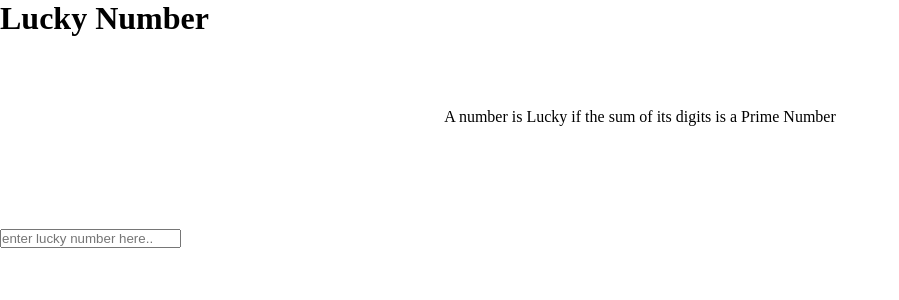
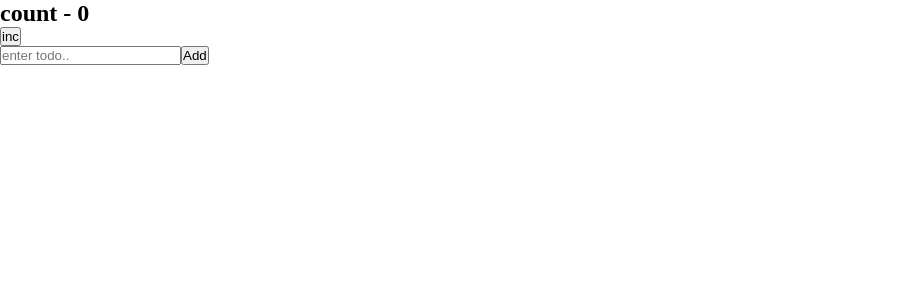
Before and after one commit to Prisans/react-setup, a React (Vite) app: page / in a window 1280 px wide. Shown: the top 300 px of the page, without its empty margins (0-899 px from the left). Built offline with nearby package versions, Linux system fonts and the light colour scheme.

Commit message:
core redux added

```diff
--- a/src/App.jsx
+++ b/src/App.jsx
@@ -33,6 +33,10 @@ import Ref from './Ref Hook/Ref'
 import Movie from './AccioJob Questions/Movie'
 import CharacterCount from './Namaste Dev/CharacterCount'
 import LuckyNumber from './Namaste Dev/LuckyNumber'
+import CouterRedux from './Redux/Core Redux/CouterRedux'
+import { Provider } from 'react-redux'
+import { store } from './Redux/Core Redux/store'
+import ReduxTodo from './Redux/Core Redux/ReduxTodo'
 
 const App = () => {
 
@@ -88,7 +92,7 @@ const App = () => {
         {/* <TodoApp/> */}
         {/* <ProgressBar/> */}
         {/* <CharacterCount/> */}
-        <LuckyNumber/>
+        {/* <LuckyNumber/> */}
 
         {/* <-------------------------React.memo---------------------> */}
 
@@ -120,6 +124,14 @@ const App = () => {
 
         {/* <Movie/> */}
 
+        {/* <-----------react redux------------------------> */}
+
+        <Provider store={store}>
+        <CouterRedux/>
+        <ReduxTodo/>
+        </Provider>
+
+
     </div>
   )
 }
--- /dev/null
+++ b/src/Redux/Core Redux/CouterRedux.jsx
@@ -0,0 +1,22 @@
+import React from 'react'
+import { useSelector,useDispatch } from 'react-redux'
+
+const CouterRedux = () => {
+    const state = useSelector(state=>state.counter.count)
+    console.log("state is " , state)
+
+    const increment = useDispatch()
+
+    function handleClick(){
+        increment({type : "INC"})
+    }
+  return (
+    <div>
+        <h2>count - {state}</h2>
+        <button onClick={handleClick} >inc</button>
+
+    </div>
+  )
+}
+
+export default CouterRedux
--- /dev/null
+++ b/src/Redux/Core Redux/ReduxTodo.jsx
@@ -0,0 +1,40 @@
+import React, { useState } from "react";
+import { useDispatch, useSelector } from "react-redux";
+
+const ReduxTodo = () => {
+  const [inp, setInp] = useState("");
+  const items = useSelector((state) => state.todo.items);
+  const dispactch = useDispatch();
+
+  // console.log(state)
+  console.log("todo is -", items);
+
+  function handleClick() {
+    dispactch({ type: "ADD", payload: inp });
+    setInp("")
+  }
+
+  function handleDelete(id){
+    // const newData = items.filter((item,index)=>id!=index)
+    // console.log("new data",newData)
+    dispactch({type : "DELETE" , payload : id})
+  }
+  return (
+    <div>
+      <input
+        type="text"
+        placeholder="enter todo.."
+        value={inp}
+        onChange={(e) => setInp(e.target.value)}
+      />
+      <button onClick={handleClick}>Add</button>
+
+
+      {items.map((item,index) => {
+        return <li>item is - {item} <button onClick={()=>handleDelete(index)} >Delete</button></li>;
+      })}
+    </div>
+  );
+};
+
+export default ReduxTodo;
--- /dev/null
+++ b/src/Redux/Core Redux/couterReducer.js
@@ -0,0 +1,11 @@
+const initialState = {count : 0}
+
+export function couterReducer(state = initialState , action){
+    switch(action.type){
+        case "INC" : return {
+            count : state.count + 1
+        }
+        default :
+            return state
+    }
+}
--- /dev/null
+++ b/src/Redux/Core Redux/rootReducer.js
@@ -0,0 +1,8 @@
+import { combineReducers } from "redux";
+import { todoReducer } from "./todoReducer";
+import { couterReducer } from "./couterReducer";
+
+export const rootReducer = combineReducers({
+    todo : todoReducer,
+    counter : couterReducer
+})
--- /dev/null
+++ b/src/Redux/Core Redux/store.js
@@ -0,0 +1,5 @@
+import  {couterReducer}  from './couterReducer'
+import { createStore } from 'redux'
+import { rootReducer } from './rootReducer'
+
+export const store = createStore(rootReducer)
--- /dev/null
+++ b/src/Redux/Core Redux/todoReducer.js
@@ -0,0 +1,19 @@
+const initialState = { items: [] };
+
+export const todoReducer = (state = initialState, action) => {
+  switch (action.type) {
+    case "ADD": {
+      return { ...state, items: [...state.items, action.payload] };
+    }
+    case "DELETE": {
+      const newData = state.items.filter(
+        (item, index) => action.payload != index
+      );
+
+      return { ...state, items: newData };
+    }
+
+    default:
+      return state;
+  }
+};
```
